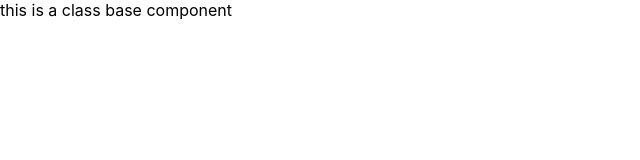
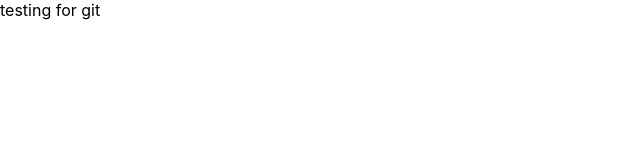
Before and after one commit to SKAhire/newsapp, a React (Create React App) app: page / in a window 1280 px wide. Shown: the top 160 px of the page, without its empty margins (0-640 px from the left). Built offline with nearby package versions, Linux system fonts and the light colour scheme.

Commit message:
github testing

```diff
--- a/src/App.js
+++ b/src/App.js
@@ -6,7 +6,7 @@ export default class App extends Component {
   render() {
     return (
       <div>
-        this is a class base component
+        testing for git
       </div>
     )
   }
--- a/src/components/Navbar.js
+++ b/src/components/Navbar.js
@@ -5,6 +5,7 @@ export default class Navbar extends Component {
     return (
       <div>
 
+
       </div>
     )
   }
```
